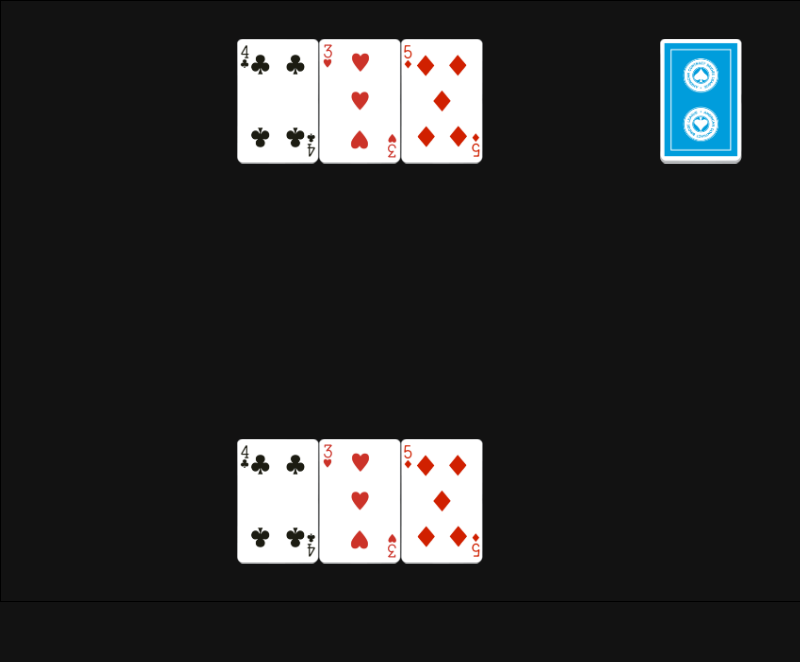
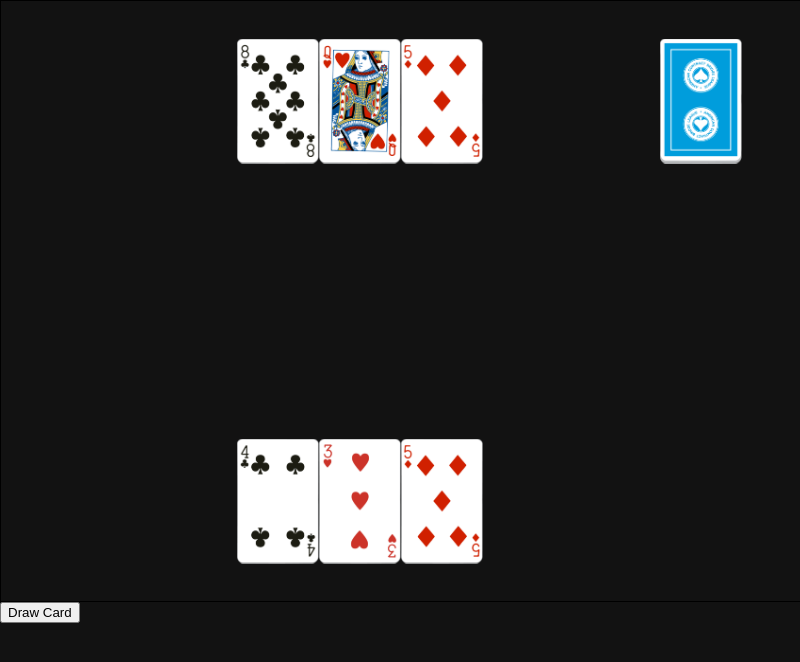
Before and after one commit to Lnrsx/blackjack-game, an Electron app: page app/game.html in a window 800 px wide. Drawn offline with Linux system fonts and the light colour scheme.

Commit message:
Gave up animating, added test add card button

```diff
--- a/app/game.html
+++ b/app/game.html
@@ -5,6 +5,8 @@
     </head>
     <body>
         <canvas class="game-canvas" width="800" height="600"></canvas>
-        <!--a href="index.html">index</a-->
+
+        <!-- PH to demo animation -->
+        <button type="button" id="draw-button">Draw Card</button>
     </body>
 </html>
--- a/src/game.js
+++ b/src/game.js
@@ -1,5 +1,7 @@
 const canvas = document.querySelector('.game-canvas');
 const ctx = canvas.getContext('2d');
+
+var drawbutton = document.getElementById("draw-button")
 
 canvas.width = 800;
 canvas.height = 600;
@@ -27,20 +29,22 @@ anchors = {
 
 gamestate = {
     player: ['4C', '3H', '5D'],
-    dealer: ['4C', '3H', '5D'],
+    dealer: ['8C', 'QH', '5D'],
 }
 
-function drawgamestate(playeroffset = 0, dealeroffset = 0) {
+imagecache = { }
+
+function drawstaticgamestate() {
+    ctx.clearRect(0, 0, canvas.width, canvas.height)
 
     // draws the hand of the player and dealer (or every entry in the gamestate object)
     for (const [unit, hand] of Object.entries(gamestate)) {
         // changes hand achor so that hand is always horizontally aligned
-        // offset of the hand can be added if a card is being animated towards the hand and needs room
-        handstartpoint = anchors[unit].posX - ((hand.length + playeroffset) * cardsize.width / 2)
-        gamestate.player.forEach(function (card, index) {
+        gamestate[unit].forEach(function (card, index) {
+            // hand starting point needs to be decalred inside the loop for some reason
+            var handstartpoint = anchors[unit].posX - (hand.length * cardsize.width / 2)
             var cardimage = new Image();
             cardimage.src = `../app/cards100/${card}.png`
-
             cardimage.onload = function() {
                 ctx.drawImage(
                     cardimage,
@@ -68,4 +72,9 @@ function drawgamestate(playeroffset = 0, dealeroffset = 0) {
     }
 }
 
-drawgamestate()
+drawbutton.onclick = function () {
+    gamestate.player.push("2C")
+    drawstaticgamestate()
+}
+
+drawstaticgamestate()
```
